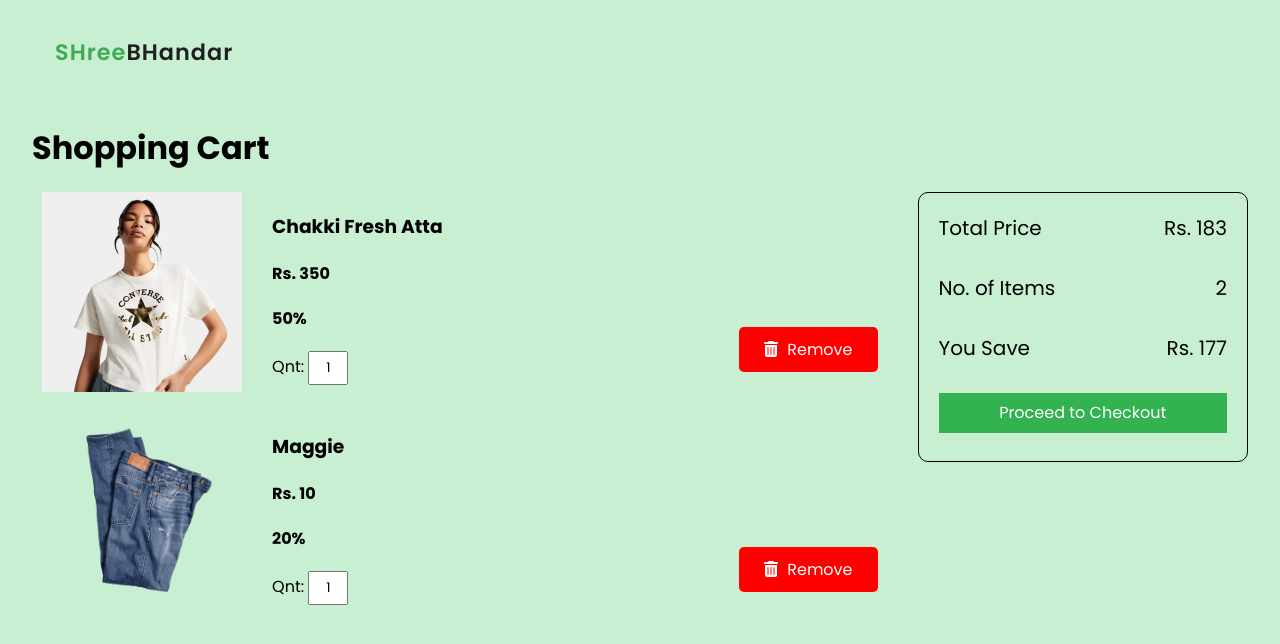
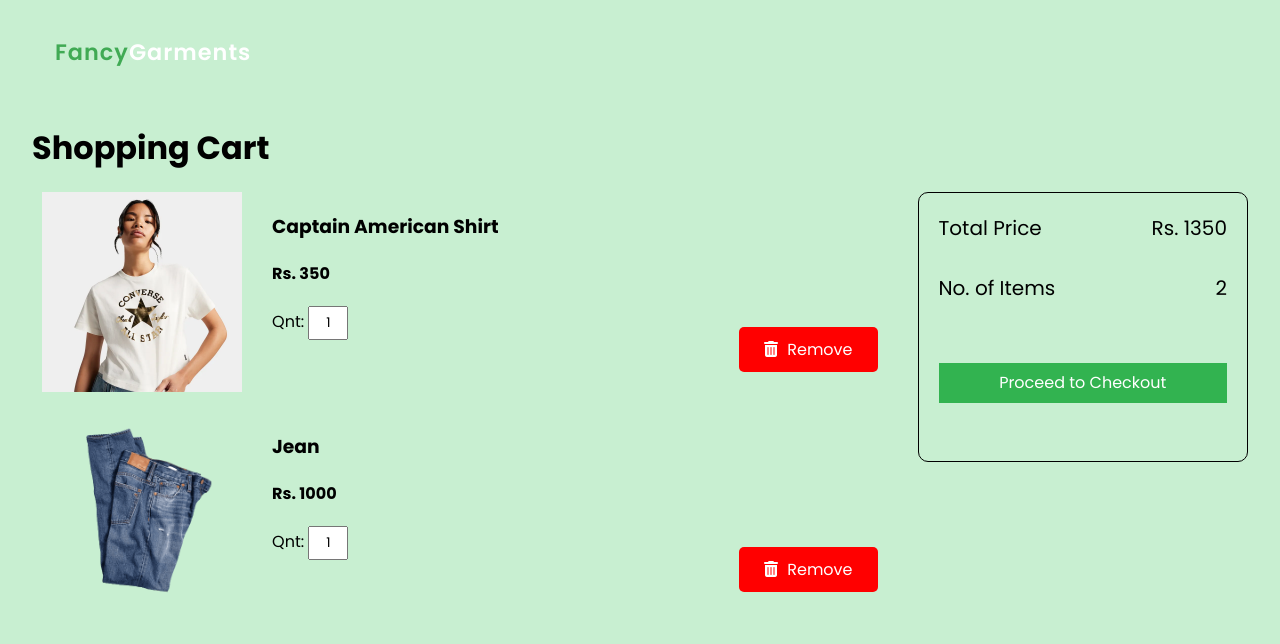
Before and after one commit to IshaanKhullar0007/Clothing-Website, a website: page Fancy-Garments/Shopping Cart HTML.html in a window 1280 px wide. Drawn offline with Linux system fonts and the light colour scheme.

Commit message:
Update Shopping Cart HTML.html

```diff
--- a/Fancy-Garments/Shopping Cart HTML.html
+++ b/Fancy-Garments/Shopping Cart HTML.html
@@ -20,9 +20,9 @@
 
     <body>
         <nav class="navigation">
-        <a href="Home Page HTML.html" class="logo">
+        <a href="Home Page HTML.html" class="logo" style="color:white">
 
-            <span>SHree</span>BHandar
+            <span>Fancy</span>Garments
 
         </a>
         </nav>
@@ -47,7 +47,7 @@
 
                             <h3 class="product-name">
 
-                                Chakki Fresh Atta
+                                Captain American Shirt
 
                             </h3>
 
@@ -59,7 +59,7 @@
 
                             <h4 class="product-offer">
 
-                                50%
+
 
                             </h4>
 
@@ -95,19 +95,19 @@
 
                             <h3 class="product-name">
 
-                                Maggie
+                                Jean
 
                             </h3>
 
                             <h4 class="product-price">
 
-                                Rs. 10
+                                Rs. 1000
 
                             </h4>
 
                             <h4 class="product-offer">
 
-                                20%
+
 
                             </h4>
 
@@ -148,7 +148,7 @@
 
                         <span>
 
-                            Rs. 183
+                            Rs. 1350
 
                         </span>
 
@@ -173,13 +173,13 @@
 
                         <span>
 
-                            You Save
+
 
                         </span>
 
                         <span>
 
-                            Rs. 177
+
 
                         </span>
 
```
